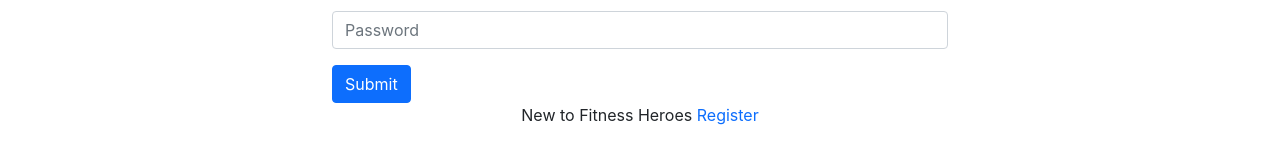
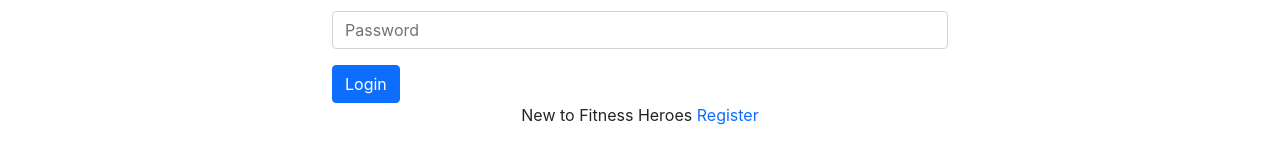
Before and after one commit to samiulislam09/fitness-heroes, a React (Create React App) app: page /login in a window 1280 px wide. Shown: the part 209-355 px from the top of the page. Built offline with nearby package versions, Linux system fonts and the light colour scheme; no server answers.

Commit message:
renamed login button

```diff
--- a/src/components/Login/Login.js
+++ b/src/components/Login/Login.js
@@ -54,7 +54,7 @@ function Login() {
         </Form.Group>
 
         <Button variant="primary" type="submit">
-          Submit
+          Login
         </Button>
       </Form>
       <p>New to Fitness Heroes <Link to='/register' className='text-primary pe-auto text-decoration-none' onClick={navigateRegiater}>Register</Link></p>
```
